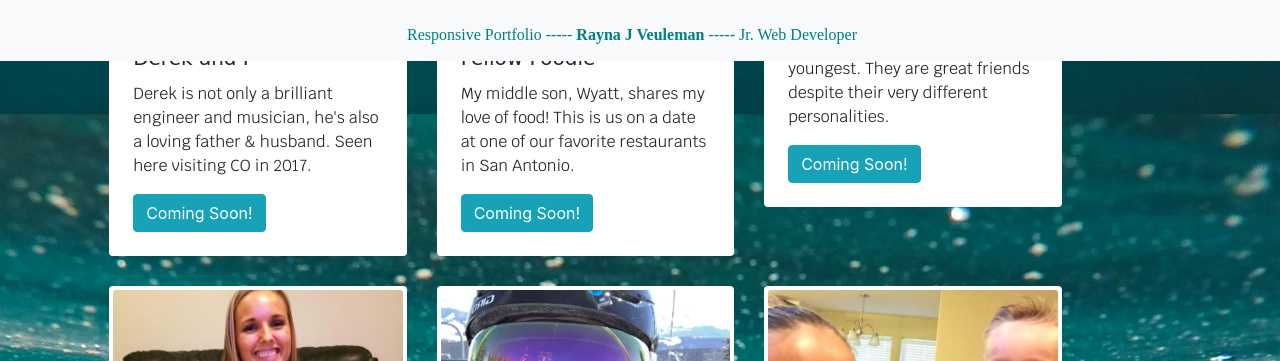
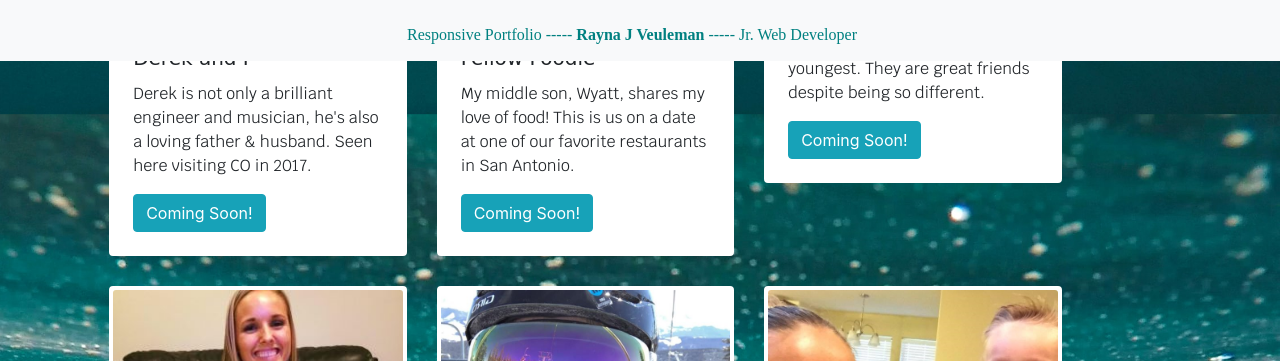
Before and after one commit to rayna-v/Responsive-Portfolio, a plain HTML site: page portfolio.html in a window 1280 px wide. Shown: the part 739-1100 px from the top of the page. Drawn offline with nearby package versions, Linux system fonts and the light colour scheme; a web font is replaced by a local one.

Commit message:
changed a typo on line 119 of the portfolio HTML file

```diff
--- a/portfolio.html
+++ b/portfolio.html
@@ -116,7 +116,7 @@
                 <div class="card-body">
                     <h5 class="card-title">Troublesome Trio</h5>
                     <p class="card-text">Everett, Wyatt, and Beckett standing from oldest to youngest. They are great
-                        friends despite their very different personalities.</p>
+                        friends despite being so different.</p>
                     <a href="#" class="btn btn-info">Coming Soon!</a>
                 </div>
             </div>
```
